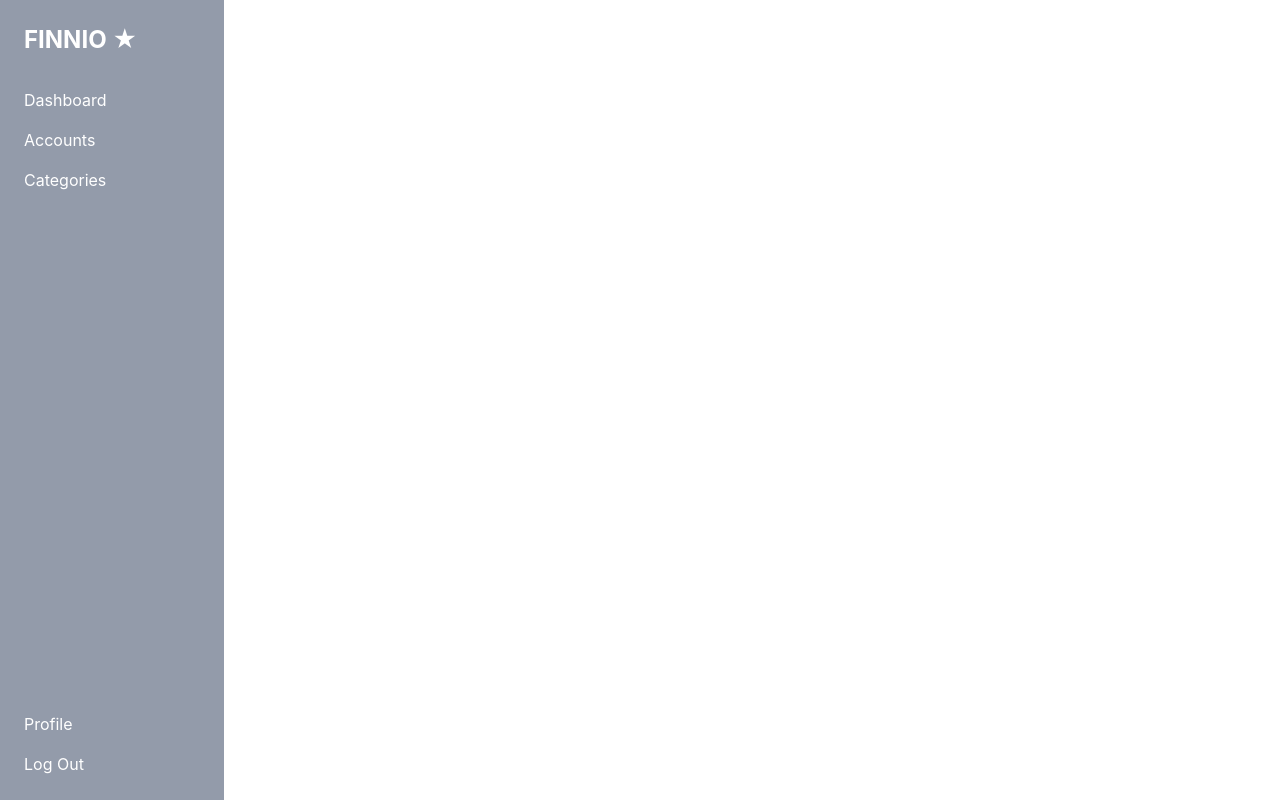
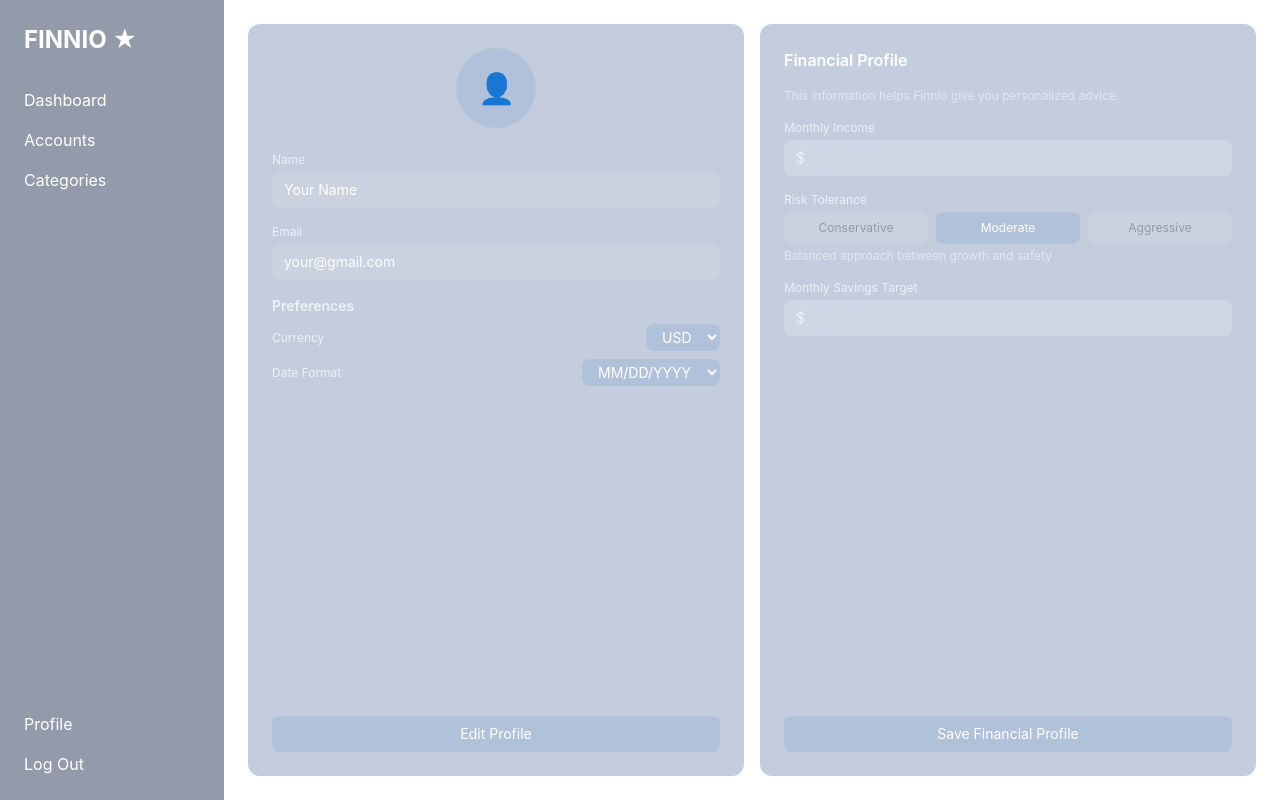
Before and after one commit to leonnaxie/finnio, a React (Vite) app: page /profile in a window 1280 px wide. Built offline with nearby package versions, Linux system fonts and the light colour scheme.

Commit message:
Implemented simple profile page

```diff
--- a/src/components/Accounts.tsx
+++ b/src/components/Accounts.tsx
@@ -42,7 +42,6 @@ function Accounts() {
         <div className="flex h-screen">
 
             <div className="flex-1 p-6 overflow-y-auto">
-                <h2 className="text-xl mb-6">accounts</h2>
 
                 <div className="flex gap-4 h-full">
 
--- a/src/components/Profile.tsx
+++ b/src/components/Profile.tsx
@@ -1,6 +1,200 @@
+import { useState } from 'react'
+
+interface UserProfile {
+    name: string
+    email: string
+    currency: string
+    dateFormat: string
+}
+
+interface FinancialProfile {
+    monthlyIncome: string
+    riskTolerance: 'Conservative' | 'Moderate' | 'Aggressive'
+    savingsTarget: string
+}
+
 function Profile() {
+    const [userProfile, setUserProfile] = useState<UserProfile>({
+        name: 'Your Name',
+        email: 'your@gmail.com',
+        currency: 'USD',
+        dateFormat: 'MM/DD/YYYY'
+    })
+
+    const [financialProfile, setFinancialProfile] = useState<FinancialProfile>({
+        monthlyIncome: '',
+        riskTolerance: 'Moderate',
+        savingsTarget: ''
+    })
+
+    const [isEditingProfile, setIsEditingProfile] = useState(false)
+    const [saved, setSaved] = useState(false)
+
+    const handleSaveFinancial = () => {
+        setSaved(true)
+        setTimeout(() => setSaved(false), 2000)
+    }
+
     return (
-        <></>
+        <div className="flex h-screen p-6 gap-4 overflow-hidden">
+            <div className="flex-1 flex gap-4">
+
+                {/* User Info */}
+                <div className="flex-1 bg-finnio-card-1 rounded-xl p-6 flex flex-col gap-4">
+
+                    {/* Avatar */}
+                    <div className="flex flex-col items-center gap-2 mb-2">
+                        <div className="w-20 h-20 rounded-full bg-finnio-card-2 flex items-center justify-center text-3xl">
+                            👤
+                        </div>
+                    </div>
+
+                    {/* Name */}
+                    <div>
+                        <label className="text-xs opacity-70 mb-1 block">Name</label>
+                        {isEditingProfile ? (
+                            <input
+                                value={userProfile.name}
+                                onChange={e => setUserProfile(prev => ({ ...prev, name: e.target.value }))}
+                                className="w-full bg-white/20 rounded-lg px-3 py-2 text-sm outline-none"
+                            />
+                        ) : (
+                            <p className="text-sm px-3 py-2 bg-white/10 rounded-lg">{userProfile.name}</p>
+                        )}
+                    </div>
+
+                    {/* Email */}
+                    <div>
+                        <label className="text-xs opacity-70 mb-1 block">Email</label>
+                        {isEditingProfile ? (
+                            <input
+                                value={userProfile.email}
+                                onChange={e => setUserProfile(prev => ({ ...prev, email: e.target.value }))}
+                                className="w-full bg-white/20 rounded-lg px-3 py-2 text-sm outline-none"
+                            />
+                        ) : (
+                            <p className="text-sm px-3 py-2 bg-white/10 rounded-lg">{userProfile.email}</p>
+                        )}
+                    </div>
+
+                    {/* Preferences */}
+                    <div>
+                        <h3 className="text-sm font-semibold mb-2 opacity-70">Preferences</h3>
+
+                        <div className="flex flex-col gap-2">
+                            <div className="flex items-center justify-between">
+                                <label className="text-xs opacity-70">Currency</label>
+                                <select
+                                    value={userProfile.currency}
+                                    onChange={e => setUserProfile(prev => ({ ...prev, currency: e.target.value }))}
+                                    className="bg-finnio-card-2 rounded-lg px-3 py-1 text-sm outline-none"
+                                >
+                                    <option>USD</option>
+                                    <option>EUR</option>
+                                    <option>GBP</option>
+                                    <option>CAD</option>
+                                </select>
+                            </div>
+
+                            <div className="flex items-center justify-between">
+                                <label className="text-xs opacity-70">Date Format</label>
+                                <select
+                                    value={userProfile.dateFormat}
+                                    onChange={e => setUserProfile(prev => ({ ...prev, dateFormat: e.target.value }))}
+                                    className="bg-finnio-card-2 rounded-lg px-3 py-1 text-sm outline-none"
+                                >
+                                    <option>MM/DD/YYYY</option>
+                                    <option>DD/MM/YYYY</option>
+                                    <option>YYYY/MM/DD</option>
+                                </select>
+                            </div>
+                        </div>
+                    </div>
+
+                    {/* Edit / Save button */}
+                    <button
+                        onClick={() => setIsEditingProfile(prev => !prev)}
+                        className="mt-auto px-4 py-2 text-sm bg-finnio-card-2 rounded-lg hover:bg-gray-500 transition-all"
+                    >
+                        {isEditingProfile ? 'Done' : 'Edit Profile'}
+                    </button>
+                </div>
+
+                {/* Right — Financial Profile */}
+                <div className="flex-1 bg-finnio-card-1 rounded-xl p-6 flex flex-col gap-4">
+                    <h3 className="font-semibold">Financial Profile</h3>
+                    <p className="text-xs opacity-50">
+                        This information helps Finnio give you personalized advice.
+                    </p>
+
+                    {/* Monthly Income */}
+                    <div>
+                        <label className="text-xs opacity-70 mb-1 block">Monthly Income</label>
+                        <div className="relative">
+                            <span className="absolute left-3 top-1/2 -translate-y-1/2 text-sm opacity-70">$</span>
+                            <input
+                                value={financialProfile.monthlyIncome}
+                                onChange={e => setFinancialProfile(prev => ({ ...prev, monthlyIncome: e.target.value }))}
+                                placeholder="e.g. 3000"
+                                type="number"
+                                min="0"
+                                className="w-full bg-white/20 rounded-lg pl-7 pr-3 py-2 text-sm outline-none placeholder:text-gray-300"
+                            />
+                        </div>
+                    </div>
+
+                    {/* Risk Tolerance */}
+                    <div>
+                        <label className="text-xs opacity-70 mb-1 block">Risk Tolerance</label>
+                        <div className="flex gap-2">
+                            {(['Conservative', 'Moderate', 'Aggressive'] as const).map(level => (
+                                <button
+                                    key={level}
+                                    onClick={() => setFinancialProfile(prev => ({ ...prev, riskTolerance: level }))}
+                                    className={`flex-1 py-2 rounded-lg text-xs transition-all ${
+                                        financialProfile.riskTolerance === level
+                                            ? 'bg-finnio-card-2 text-white'
+                                            : 'bg-white/10 text-finnio-sidebar hover:bg-white/20'
+                                    }`}
+                                >
+                                    {level}
+                                </button>
+                            ))}
+                        </div>
+                        <p className="text-xs opacity-50 mt-1">
+                            {financialProfile.riskTolerance === 'Conservative' && 'Prefers stability, lower risk investments'}
+                            {financialProfile.riskTolerance === 'Moderate' && 'Balanced approach between growth and safety'}
+                            {financialProfile.riskTolerance === 'Aggressive' && 'Prioritizes growth, comfortable with higher risk'}
+                        </p>
+                    </div>
+
+                    {/* Savings Target */}
+                    <div>
+                        <label className="text-xs opacity-70 mb-1 block">Monthly Savings Target</label>
+                        <div className="relative">
+                            <span className="absolute left-3 top-1/2 -translate-y-1/2 text-sm opacity-70">$</span>
+                            <input
+                                value={financialProfile.savingsTarget}
+                                onChange={e => setFinancialProfile(prev => ({ ...prev, savingsTarget: e.target.value }))}
+                                placeholder="e.g. 500"
+                                type="number"
+                                min="0"
+                                className="w-full bg-white/20 rounded-lg pl-7 pr-3 py-2 text-sm outline-none placeholder:text-gray-300"
+                            />
+                        </div>
+                    </div>
+
+                    {/* Save button */}
+                    <button
+                        onClick={handleSaveFinancial}
+                        className="mt-auto px-4 py-2 text-sm bg-finnio-card-2 rounded-lg hover:bg-gray-500 transition-all"
+                    >
+                        {saved ? '✓ Saved!' : 'Save Financial Profile'}
+                    </button>
+                </div>
+
+            </div>
+        </div>
     )
 }
 
```
